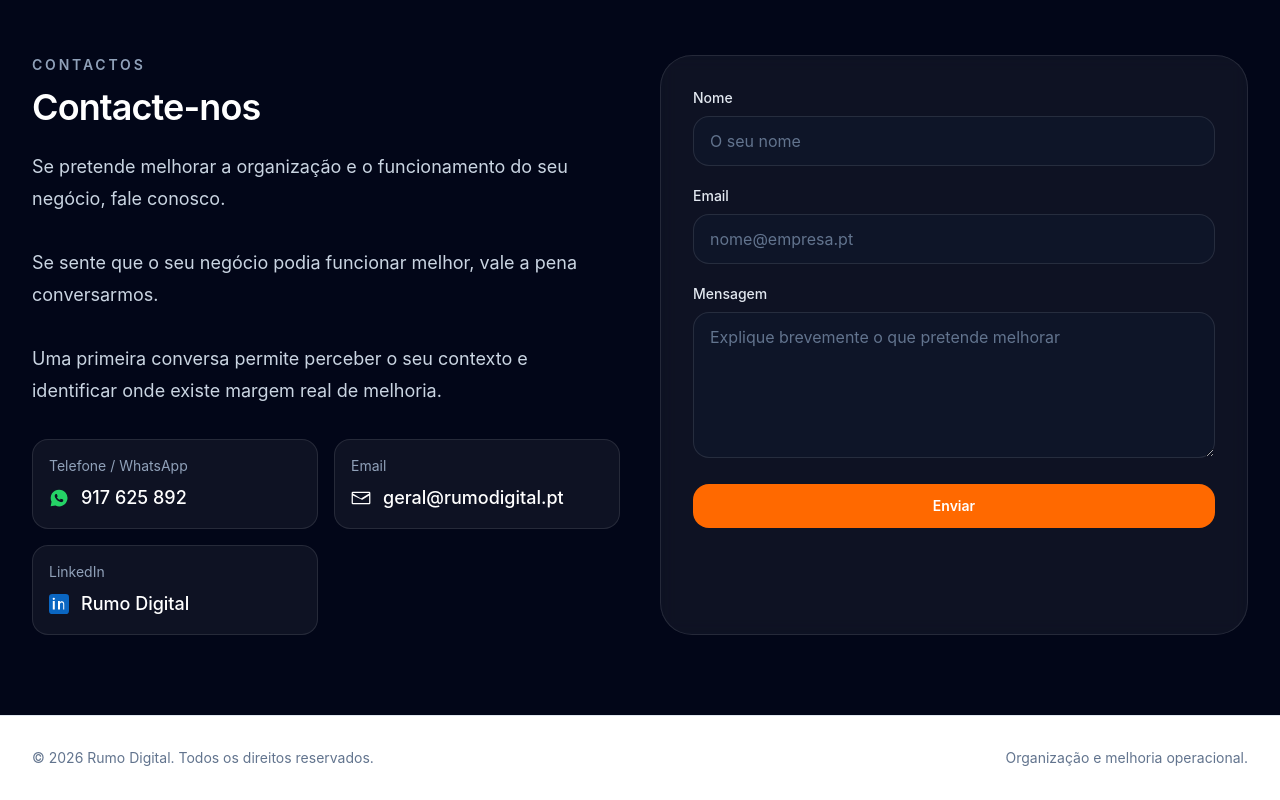
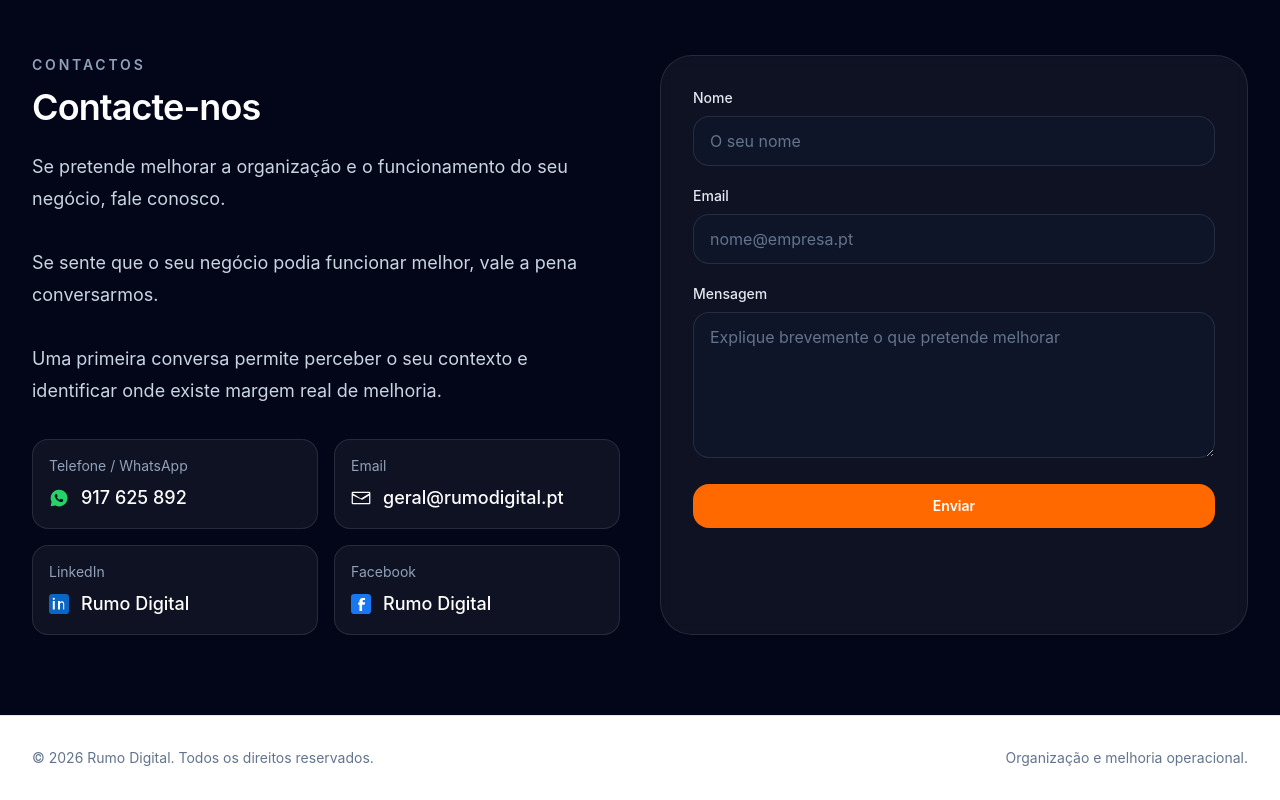
Before and after one commit to joaodmascarenhas/rumo-digital-web, a React (Vite) app: page / in a window 1280 px wide. Shown: the part 5805-6605 px from the top of the page. Built offline with nearby package versions, Linux system fonts and the light colour scheme.

Commit message:
Facebook Card V1

```diff
--- a/src/App.jsx
+++ b/src/App.jsx
@@ -688,6 +688,29 @@ const detailedServices = [
                   Rumo Digital
                 </a>
               </div>
+
+              <div className="rounded-2xl border border-white/10 bg-white/5 p-4">
+                <p className="text-sm text-slate-400">Facebook</p>
+                <a
+                  href="https://www.facebook.com/profile.php?id=61594722982724"
+                  target="_blank"
+                  rel="noreferrer"
+                  className="mt-2 flex items-center gap-3 text-lg font-medium text-white transition hover:text-orange-400"
+                >
+                  <svg
+                    xmlns="http://www.w3.org/2000/svg"
+                    viewBox="0 0 24 24"
+                    className="h-5 w-5"
+                  >
+                    <rect width="24" height="24" rx="4" fill="#1877F2" />
+                    <path
+                      fill="#fff"
+                      d="M15.4 12.9h-2.13v7.6h-3.14v-7.6H8.6v-2.67h1.53V8.53c0-1.51.72-3.87 3.87-3.87l2.84.01v2.59h-2.06c-.34 0-.81.17-.81.9v1.67h2.9l-.37 2.67z"
+                    />
+                  </svg>
+                  Rumo Digital
+                </a>
+              </div>
             </div>
           </div>
 
```
